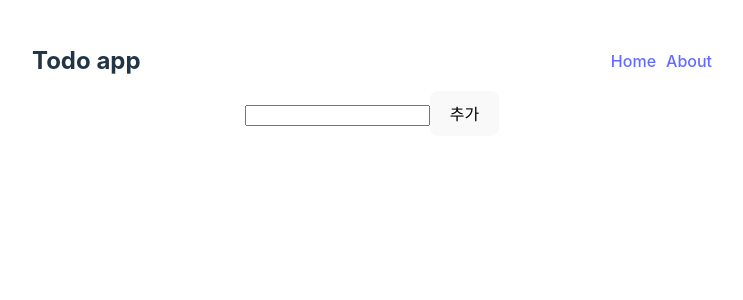
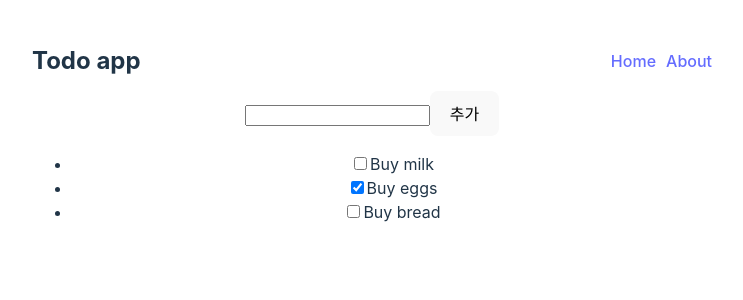
Before and after one commit to bigeye2599/react-todo-app, a React (Vite) app: page / in a window 1280 px wide. Shown: the top 300 px of the page, without its empty margins (268-1011 px from the left). Built offline with nearby package versions, Linux system fonts and the light colour scheme.

Commit message:
feat: jotai 상태 관리 로직 추가

```diff
--- a/package.json
+++ b/package.json
@@ -10,6 +10,7 @@
     "preview": "vite preview"
   },
   "dependencies": {
+    "jotai": "^2.7.2",
     "react": "^18.2.0",
     "react-dom": "^18.2.0",
     "react-router-dom": "^6.25.1"
--- a/src/components/TodoContainer.tsx
+++ b/src/components/TodoContainer.tsx
@@ -1,37 +1,25 @@
-import { useCallback, useState } from "react";
 import TodoInput from "./TodoInput";
 import TodoList from "./TodoList";
-import { Todo } from "../types";
+import { useAtom, useSetAtom } from "jotai";
+import {
+  addTodoAtom,
+  fetchTodosAtom,
+  todosAtom,
+  toggleTodoAtom,
+} from "../store";
+import { useEffect } from "react";
 
 function TodoContainer() {
-  const [todos, setTodos] = useState<Todo[]>([]);
-
-  const addTodo = useCallback((newTodo: string) => {
-    setTodos((prevTodos) => [
-      ...prevTodos,
-      {
-        id: prevTodos.length + 1,
-        text: newTodo,
-        done: false,
-      },
-    ]);
-  }, []);
-
-  const toggleTodo = (id: number) => {
-    setTodos((prevTodos) =>
-      prevTodos.map((todo) => {
-        if (todo.id === id) {
-          return {
-            ...todo,
-            done: !todo.done,
-          };
-        }
-        return todo;
-      })
-    );
-  };
+  const [todos] = useAtom(todosAtom);
+  const addTodo = useSetAtom(addTodoAtom);
+  const toggleTodo = useSetAtom(toggleTodoAtom);
+  const fetchTodos = useSetAtom(fetchTodosAtom);
 
   console.log("todo container rendered");
+
+  useEffect(() => {
+    fetchTodos();
+  }, [fetchTodos]);
 
   return (
     <div>
--- /dev/null
+++ b/src/services/todoApi.ts
@@ -0,0 +1,13 @@
+import { Todo } from "../types";
+
+export const getTodos = () => {
+  return new Promise<Todo[]>((resolve) => {
+    setTimeout(() => {
+      return resolve([
+        { id: 1, text: "Buy milk", done: false },
+        { id: 2, text: "Buy eggs", done: true },
+        { id: 3, text: "Buy bread", done: false },
+      ]);
+    }, 1000);
+  });
+};
--- /dev/null
+++ b/src/store.ts
@@ -0,0 +1,34 @@
+import { atom } from "jotai";
+import { Todo } from "./types";
+import { getTodos } from "./services/todoApi";
+
+const idAtom = atom(0);
+
+const incrementId = atom(null, (get, set) => {
+  set(idAtom, get(idAtom) + 1);
+});
+
+export const todosAtom = atom<Todo[]>([]);
+
+export const addTodoAtom = atom(null, (get, set, newTodo: string) => {
+  set(todosAtom, (prev) => [
+    ...prev,
+    {
+      id: get(idAtom),
+      text: newTodo,
+      done: false,
+    },
+  ]);
+  set(incrementId);
+});
+
+export const toggleTodoAtom = atom(null, (_, set, id: number) => {
+  set(todosAtom, (prev) =>
+    prev.map((todo) => (todo.id === id ? { ...todo, done: !todo.done } : todo))
+  );
+});
+
+export const fetchTodosAtom = atom(null, async (_, set) => {
+  const todos = await getTodos();
+  set(todosAtom, todos);
+});
```
Also changed, not shown: 1 other file (tests, documents, lock files or other folders).
